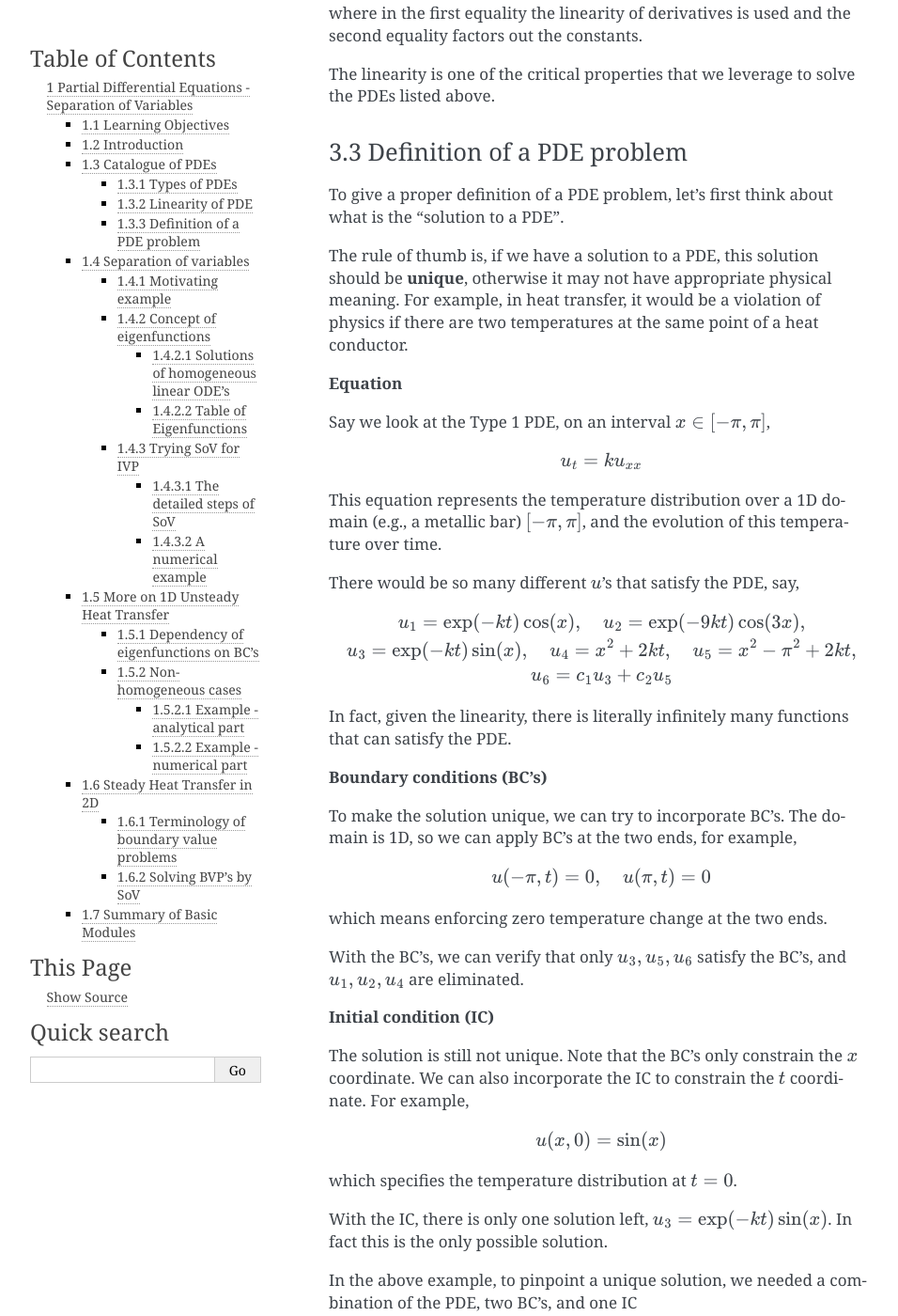
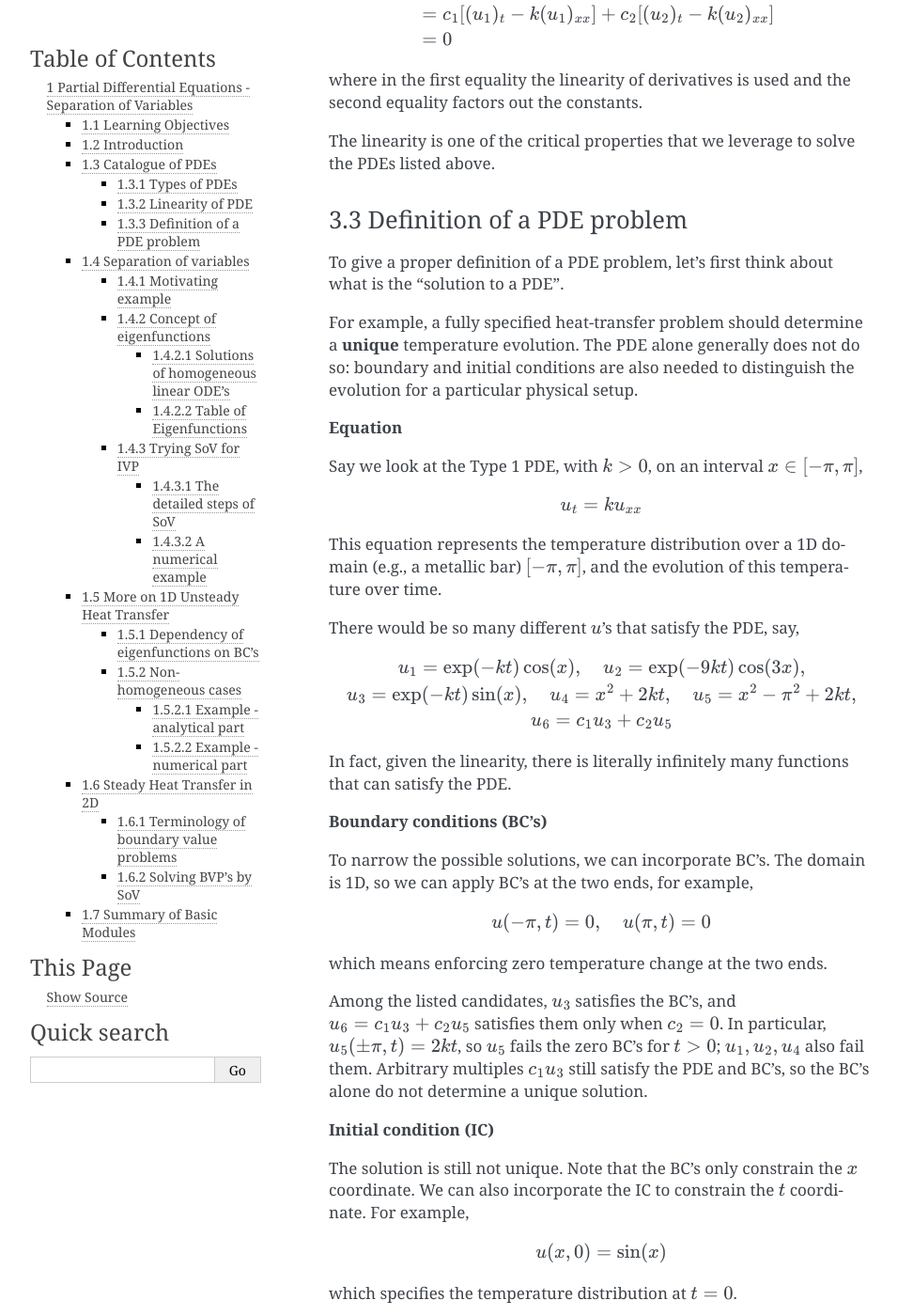
Before and after one commit to smanist/mathdemo, a Sphinx documentation site: the page built from docs/chapters/chap_pde_sov.md, in a window 1280 px wide and 1400 px high, scrolled down 3123 px. Shown: the whole window at 94% size, without its empty margins (150-1106 px from the left). Built offline with Sphinx 7.4.7, drawn with Linux system fonts in a browser that asks for light colours; some of the changed text lies outside the part shown.

Commit message:
Updated notes

````diff
--- a/docs/chapters/chap_pde_sov.md
+++ b/docs/chapters/chap_pde_sov.md
@@ -77,7 +77,7 @@ This chapter will focus on the first two types of PDE, i.e., 1D unsteady heat tr
 
 ### Linearity of PDE
 
-Most of the PDEs that we deal with here are **linear**.  This means the unknown function $u$ and its derivatives do not appear in the same term.  For example, terms such as $cu$ and $cu_{xx}$, with constant $c$, are linear, and terms such as $uu_x$ and $u^2$ are nonlinear.  The main implication of linearity is the **superposition of solutions**.
+Most of the PDEs that we deal with here are **linear**.  This means the unknown function $u$ and its derivatives appear only to the first power and are not multiplied together.  Their coefficients may depend on the independent variables, but not on $u$ or its derivatives.  For example, terms such as $cu$ and $cu_{xx}$, with constant $c$, are linear, and terms such as $uu_x$ and $u^2$ are nonlinear.  For a homogeneous linear PDE, the main implication is the **superposition of solutions**: any linear combination of solutions is also a solution.
 
 For example, for a PDE
 ```{math}
@@ -105,11 +105,11 @@ The linearity is one of the critical properties that we leverage to solve the PD
 
 To give a proper definition of a PDE problem, let's first think about what is the "solution to a PDE".
 
-The rule of thumb is, if we have a solution to a PDE, this solution should be **unique**, otherwise it may not have appropriate physical meaning.  For example, in heat transfer, it would be a violation of physics if there are two temperatures at the same point of a heat conductor.
+For example, a fully specified heat-transfer problem should determine a **unique** temperature evolution.  The PDE alone generally does not do so: boundary and initial conditions are also needed to distinguish the evolution for a particular physical setup.
 
 **Equation**
 
-Say we look at the Type 1 PDE, on an interval $x\in[-\pi,\pi]$,
+Say we look at the Type 1 PDE, with $k>0$, on an interval $x\in[-\pi,\pi]$,
 ```{math}
 u_t=ku_{xx}
 ```
@@ -117,24 +117,24 @@ This equation represents the temperature distribution over a 1D domain (e.g., a
 
 There would be so many different $u$'s that satisfy the PDE, say,
 ```{math}
-\begin{gather*}
+\begin{gathered}
 u_1 = \exp(-kt)\cos(x),\quad u_2 = \exp(-9kt)\cos(3x),\\
 u_3=\exp(-kt)\sin(x),\quad u_4=x^2+2kt,\quad u_5=x^2-\pi^2+2kt,\\
 u_6=c_1u_3+c_2u_5
-\end{gather*}
+\end{gathered}
 ```
 In fact, given the linearity, there is literally infinitely many functions that can satisfy the PDE.
 
 
 **Boundary conditions (BC's)**
 
-To make the solution unique, we can try to incorporate BC's.  The domain is 1D, so we can apply BC's at the two ends, for example,
+To narrow the possible solutions, we can incorporate BC's.  The domain is 1D, so we can apply BC's at the two ends, for example,
 ```{math}
 u(-\pi,t) = 0,\quad u(\pi,t) = 0
 ```
 which means enforcing zero temperature change at the two ends.
 
-With the BC's, we can verify that only $u_3,u_5,u_6$ satisfy the BC's, and $u_1,u_2,u_4$ are eliminated.
+Among the listed candidates, $u_3$ satisfies the BC's, and $u_6=c_1u_3+c_2u_5$ satisfies them only when $c_2=0$.  In particular, $u_5(\pm\pi,t)=2kt$, so $u_5$ fails the zero BC's for $t>0$; $u_1,u_2,u_4$ also fail them.  Arbitrary multiples $c_1u_3$ still satisfy the PDE and BC's, so the BC's alone do not determine a unique solution.
 
 
 **Initial condition (IC)**
@@ -145,7 +145,7 @@ u(x,0) = \sin(x)
 ```
 which specifies the temperature distribution at $t=0$.
 
-With the IC, there is only one solution left, $u_3=\exp(-kt)\sin(x)$.  In fact this is the only possible solution.
+The IC fixes the remaining amplitude: $c_1\sin(x)=\sin(x)$ requires $c_1=1$.  The resulting solution is $u_3=\exp(-kt)\sin(x)$.  For this heat IVP, the PDE together with the BC's and IC determines the unique solution.
 
 In the above example, to pinpoint a unique solution, we needed a combination of the PDE, two BC's, and one IC
 ```{math}
@@ -493,7 +493,7 @@ All that remains to be solved is $B_n$,
 ```{math}
 \begin{aligned}
 B_n &= \frac{2}{a} \int_0^a u_0(x) \sin \left(\frac{n \pi}{a} x\right) d x \quad(a=2 \pi) \\
-&= \frac{8}{n^2 \pi}(-1)^{\frac{n-1}{2}}
+&= \frac{8}{n^2 \pi}\sin\left(\frac{n\pi}{2}\right),\quad n=1,2,3,\cdots
 \end{aligned}
 ```
 
````
Also changed, not shown: other parts of docs/chapters/chap_pde_sov.md (+1 -1 lines), docs/chapters/chap_pde_moc.md (+21 -21 lines).
